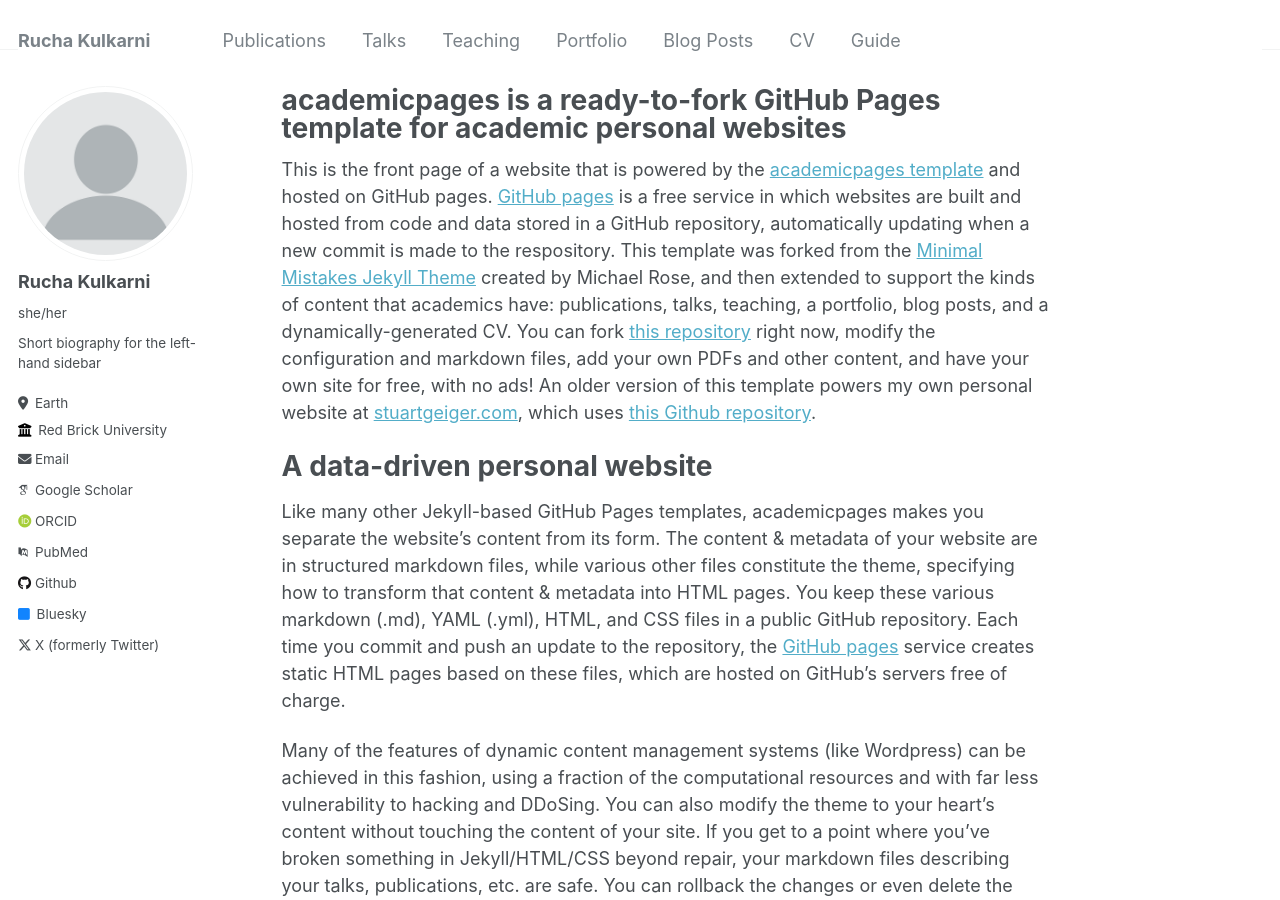
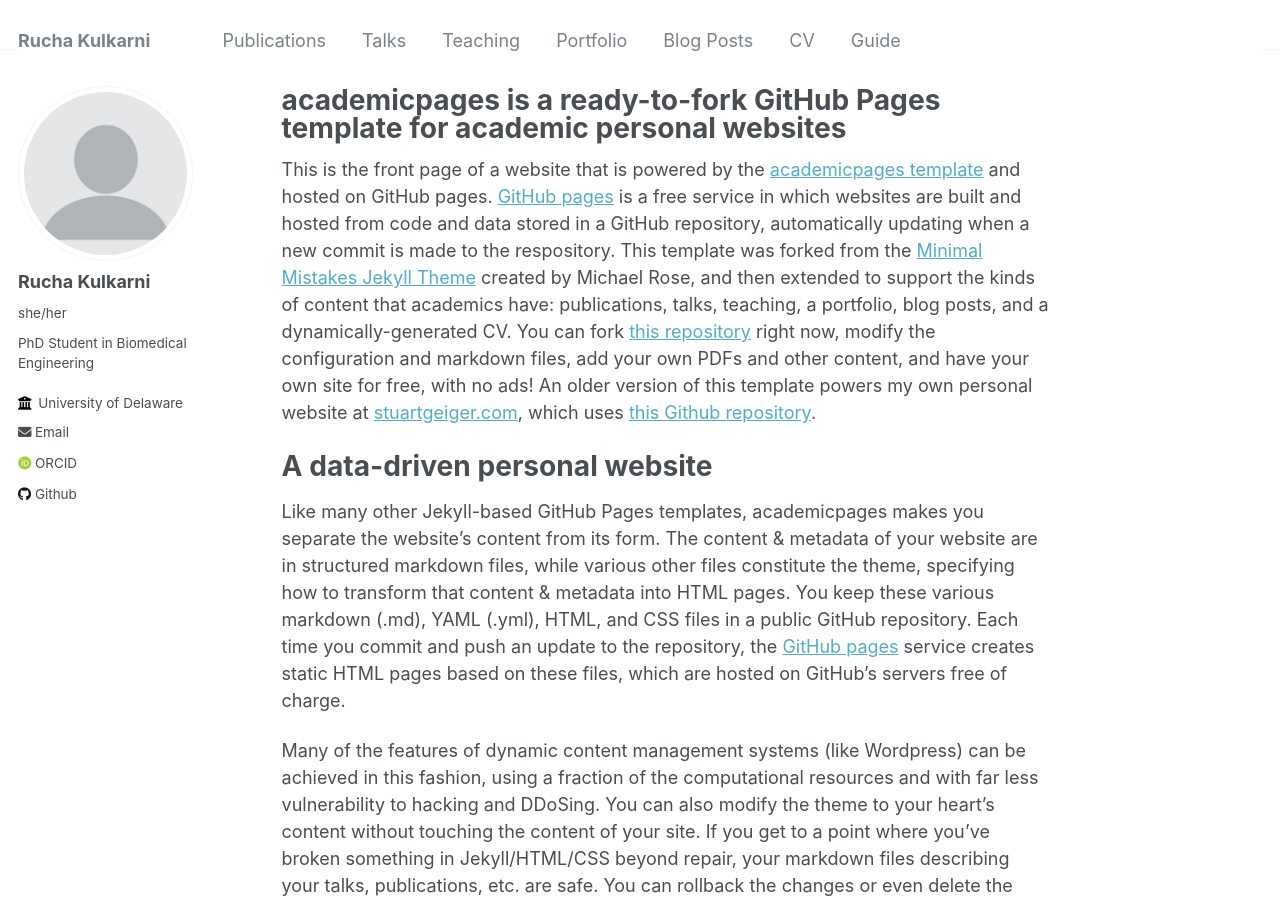
Before and after one commit to ruchak-dev/ruchak-dev.github.io, a Jekyll site: the page built from _pages/about.md, in a window 1280 px wide and 900 px high. Built offline with Jekyll 4.4.1, drawn with Linux system fonts in a browser that asks for light colours; some web fonts are replaced.

Commit message:
Update _config.yml

```diff
--- a/_config.yml
+++ b/_config.yml
@@ -24,18 +24,18 @@ author:
   avatar           : "profile.png"
   name             : "Rucha Kulkarni"
   pronouns         : "she/her" # example: "she/her"
-  bio              : "Short biography for the left-hand sidebar"
-  location         : "Earth"
-  employer         : "Red Brick University"
+  bio              : "PhD Student in Biomedical Engineering"
+  #location         : "Earth"
+  employer         : "University of Delaware"
   uri              : # URL
   email            : "none@example.org"
 
   # Academic websites
   arxiv            : # URL - Update with the correct link to your profile
-  googlescholar    : "https://scholar.google.com/citations?user=PS_CX0AAAAAJ"
+  #googlescholar    : "https://scholar.google.com/citations?user=PS_CX0AAAAAJ"
   impactstory      : # URL
   orcid            : "http://orcid.org/yourorcidurl"
-  pubmed           : "https://www.ncbi.nlm.nih.gov/pubmed/?term=john+snow"
+  #pubmed           : "https://www.ncbi.nlm.nih.gov/pubmed/?term=john+snow"
   researchgate     : # URL
 
   # Repositories and software development
@@ -47,7 +47,7 @@ author:
   stackoverflow    : # User number or user number and name (i.e., use "1" or "1/jeff-atwood")
 
   # Social media
-  bluesky          : "bsky.app" # Replace this with you Bluesky username
+  bluesky          : #"bsky.app" # Replace this with you Bluesky username
   facebook         : # Username
   flickr           : # Username
   foursquare       : # Username
@@ -64,7 +64,7 @@ author:
   steam            : # Username
   telegram         : # URL
   tumblr           : # Username
-  twitter          : "UniofOxford"  # Replace this with your X / Twitter handle
+  twitter          : #"UniofOxford"  # Replace this with your X / Twitter handle
   vine             : # Username
   weibo            : # Username
   wikipedia        : # Username
@@ -120,7 +120,7 @@ yandex_site_verification :
 
 # Social Sharing
 twitter:
-  username               : &twitter
+  username               : #&twitter
 facebook:
   username               :
   app_id                 :
@@ -136,7 +136,7 @@ social:
 
 # Analytics
 analytics:
-  provider               :  "google-universal" # false (default), "google", "google-universal", "google-analytics-4", "custom"
+  provider               :  false # false (default), "google", "google-universal", "google-analytics-4", "custom"
   google:
     tracking_id          :
 
@@ -280,7 +280,7 @@ sass:
 permalink: /:categories/:title/
 # paginate: 5 # amount of posts to show
 # paginate_path: /page:num/
-timezone: America/Los_Angeles # http://en.wikipedia.org/wiki/List_of_tz_database_time_zones
+timezone: America/New_York # http://en.wikipedia.org/wiki/List_of_tz_database_time_zones
 
 
 # Plugins
```
